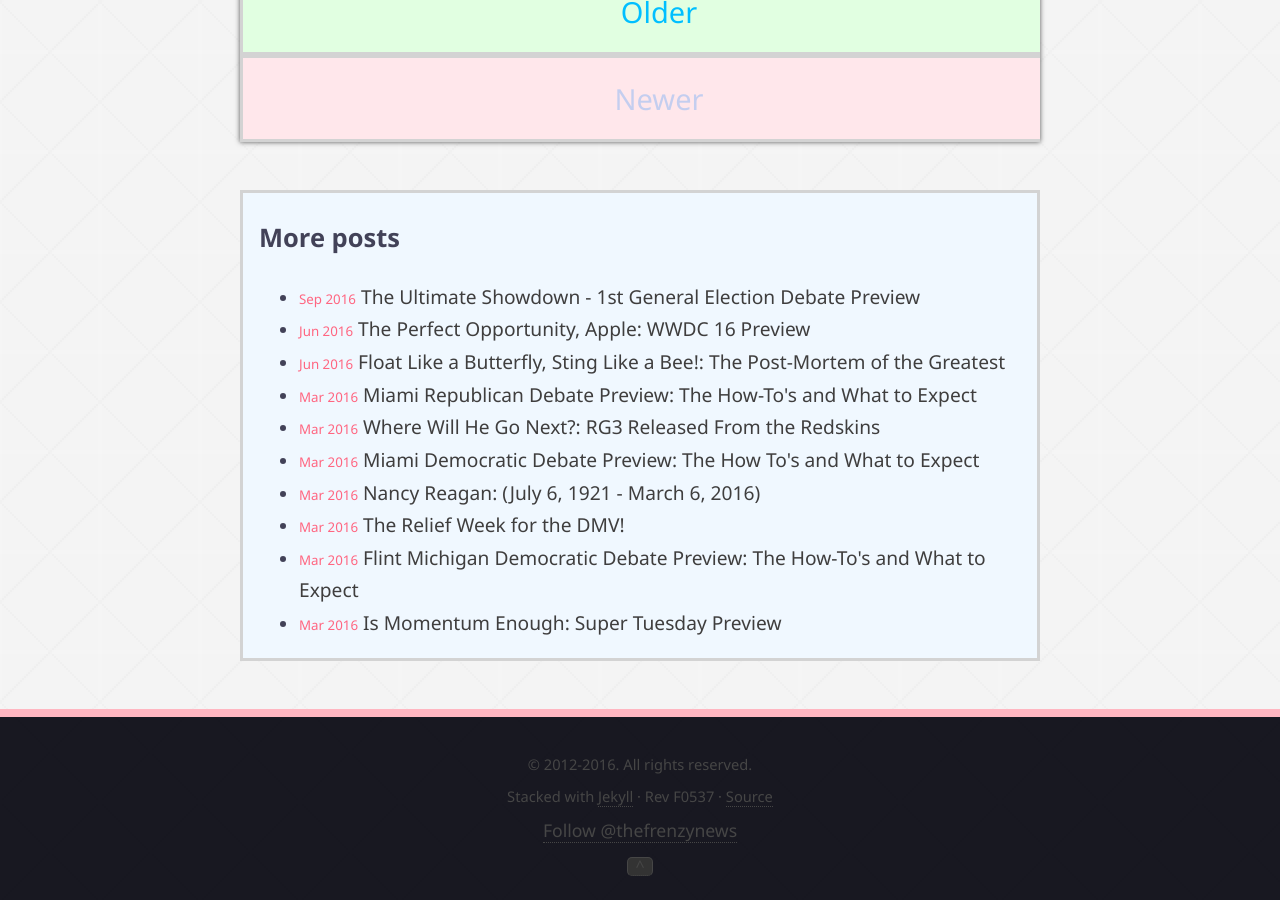
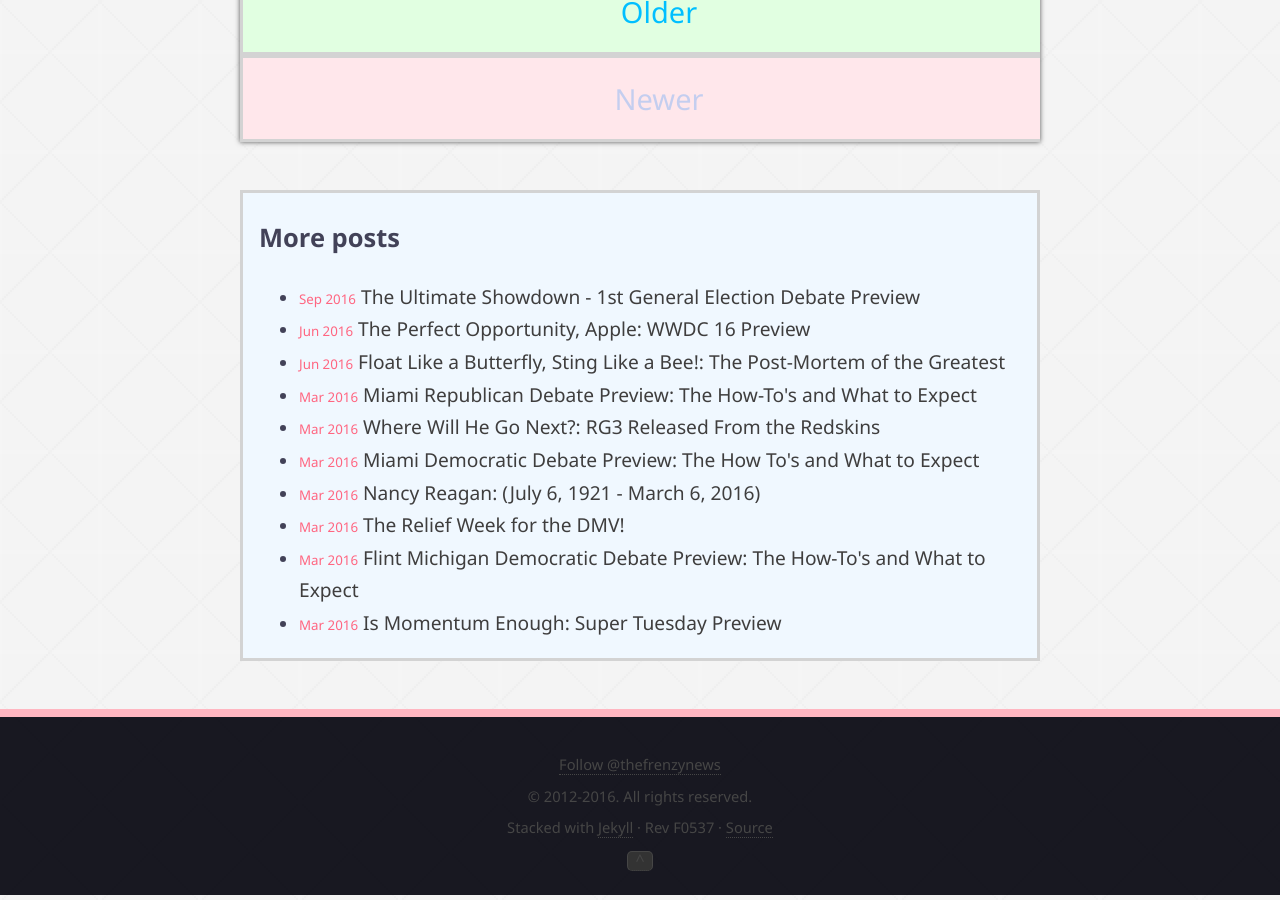
Before and after one commit to rshivjiani/rshivjiani.github.io, a Jekyll site: the page built from index.html, in a window 1280 px wide and 900 px high, scrolled down 7248 px. Built offline with Jekyll 4.4.1, drawn with Linux system fonts in a browser that asks for light colours; the list of posts is cut into pages by our own code; comment, search, counter and statistics services are not loaded.

Commit message:
Changed location again

```diff
--- a/_layouts/default.html
+++ b/_layouts/default.html
@@ -28,6 +28,11 @@
 
     <footer class="footer">
       <small>
+
+        <p>
+          <a href="https://twitter.com/thefrenzynews" class="twitter-follow-button" data-show-count="false">Follow @thefrenzynews</a><script async src="//platform.twitter.com/widgets.js" charset="utf-8"></script>
+        </p>
+
         <p>&copy; 2012-{{ site.time | date: '%Y' }}</time>. All rights reserved.</p>
 
         <p>
@@ -40,10 +45,6 @@
       </small>
       <!-- Liquid time tags: https://docs.shopify.com/themes/liquid/filters/additional-filters -->
 
-      <p>
-        <a href="https://twitter.com/thefrenzynews" class="twitter-follow-button" data-show-count="false">Follow @thefrenzynews</a><script async src="//platform.twitter.com/widgets.js" charset="utf-8"></script>
-      </p>
-
       <div class="jump-to-top">
         <a href="#top">^</a>
       </div>
```
